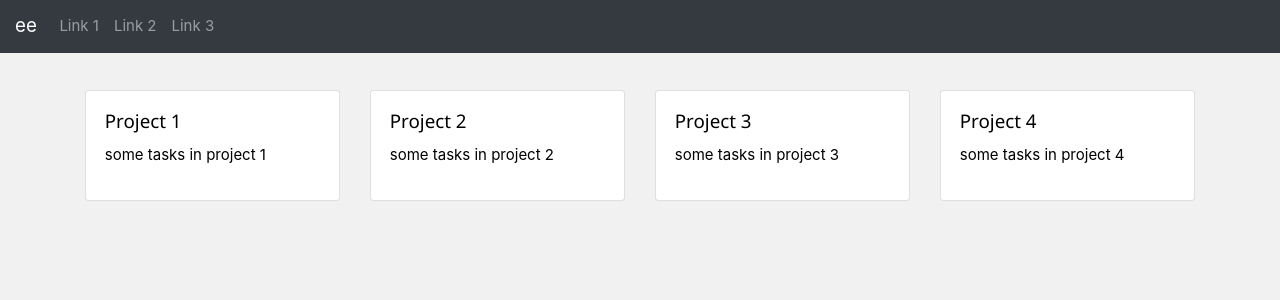
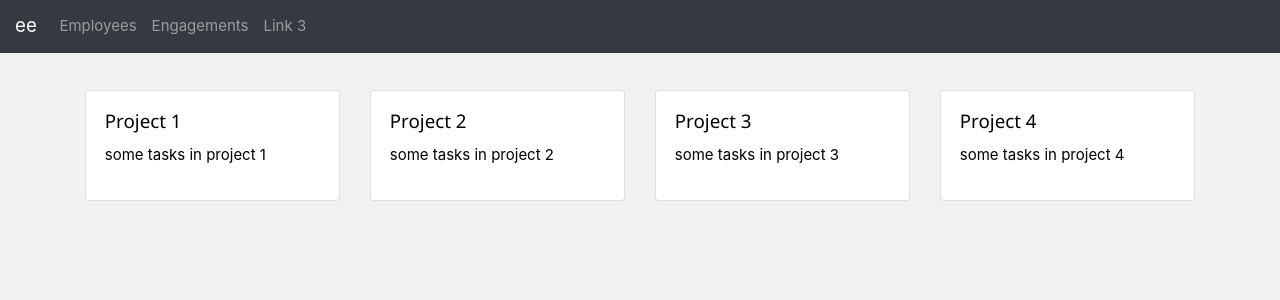
Before and after one commit to afieqhamieza/Project-Management, a Django app: page /engagements/ in a window 1280 px wide. Shown: the top 300 px of the page. Run offline with Django 3.2, Linux system fonts and the light colour scheme; data comes from the database, SQL or seed files in the repository; some libraries are stand-ins or nearby versions.

Commit message:
engagement nav-link works!

```diff
--- a/ee/ee/templates/index.html
+++ b/ee/ee/templates/index.html
@@ -30,10 +30,10 @@
         <!-- Links -->
         <ul class="navbar-nav navbar-right">
             <li class="nav-item">
-                <a class="nav-link" href="#">Link 1</a>
+                <a class="nav-link" href="#">Employees</a>
             </li>
             <li class="nav-item">
-                <a class="nav-link" href="#">Link 2</a>
+                <a class="nav-link" href="{% url 'engagement_index' %}">Engagements</a>
             </li>
             <li class="nav-item">
                 <a class="nav-link" href="#">Link 3</a>
```
